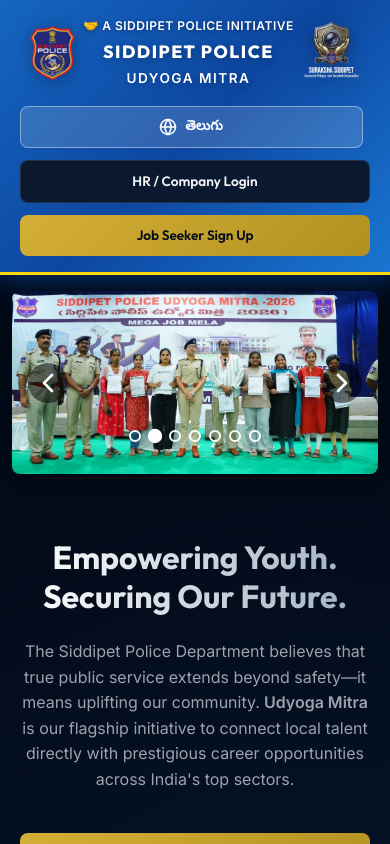
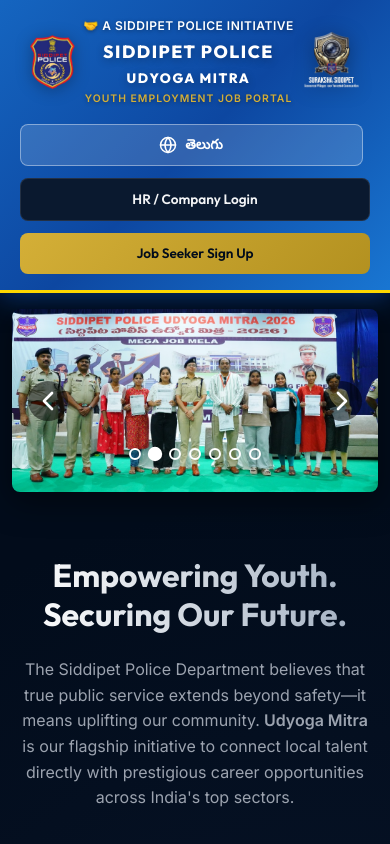
Before and after one commit to GOODBOYKITTU272/police-job-baord-, a React (Vite) app: page / in a window 390 px wide. Shown: the top 844 px of the page. Built offline with nearby package versions, Linux system fonts and the light colour scheme.

Commit message:
header updated

```diff
--- a/src/App.jsx
+++ b/src/App.jsx
@@ -26,6 +26,7 @@
     hrLogin: "HR / Company Login",
     jobSeekerSignUp: "Job Seeker Sign Up",
     initiative: "🤝 A SIDDIPET POLICE INITIATIVE",
+    portalSubtitle: "Youth employment job portal",
     heroTitle1: "Empowering Youth.",
     heroTitle2: "Securing Our Future.",
     heroDesc: "The Siddipet Police Department believes that true public service extends beyond safety—it means uplifting our community. Udyoga Mitra is our flagship initiative to connect local talent directly with prestigious career opportunities across India's top sectors.",
@@ -60,6 +61,7 @@
     hrLogin: "HR / కంపెనీ లాగిన్",
     jobSeekerSignUp: "ఉద్యోగార్థి సైన్ అప్",
     initiative: "🤝 ఒక సిద్దిపేట పోలీస్ చొరవ",
+    portalSubtitle: "యువత ఉపాధి జాబ్ పోర్టల్",
     heroTitle1: "యువత సాధికారత.",
     heroTitle2: "మన భవిష్యత్తుకు భద్రత.",
     heroDesc: "సిద్దిపేట పోలీస్ శాఖ నిజమైన ప్రజా సేవ భద్రతకు మించినదని నమ్ముతుంది—దీని అర్థం మన సమాజాన్ని ఉద్ధరించడం. భారతదేశపు అగ్రశ్రేణి రంగాలలో ప్రతిష్టాత్మకమైన కెరీర్ అవకాశాలతో స్థానిక ప్రతిభను నేరుగా అనుసంధానించే మా ప్రధాన చొరవ ఉద్యోగ మిత్ర.",
@@ -133,6 +135,7 @@
                 <h1>{t.policeTitle}</h1>
                 <span>{t.udyogaMitra}</span>
               </div>
+              <span className="portal-subtitle">{t.portalSubtitle}</span>
             </div>
             <img src="/surakshalogo1.png" alt="Siddipet Police Logo" className="police-logo right-logo" />
           </div>
--- a/src/index.css
+++ b/src/index.css
@@ -121,6 +121,7 @@
 
 
 .logo-text span {
+  font-family: 'Outfit', sans-serif;
   font-size: 1.6rem;
   font-weight: 900;
   letter-spacing: 1.5px;
@@ -129,6 +130,16 @@
   text-shadow: 0 2px 8px rgba(0, 0, 0, 0.3);
   white-space: nowrap;
   margin: 0;
+}
+
+.portal-subtitle {
+  font-size: 0.85rem;
+  font-weight: 600;
+  color: var(--accent-gold);
+  letter-spacing: 1px;
+  text-transform: uppercase;
+  text-shadow: 0 1px 4px rgba(0, 0, 0, 0.4);
+  margin-top: 0.1rem;
 }
 
 .nav-actions {
@@ -651,7 +662,12 @@
   }
 
   .logo-text span {
-    font-size: 0.9rem;
+    font-size: 1.1rem;
+    text-align: center;
+  }
+
+  .portal-subtitle {
+    font-size: 0.75rem;
     text-align: center;
   }
 
@@ -752,7 +768,12 @@
   }
 
   .logo-text span {
-    font-size: 0.75rem;
+    font-size: 0.95rem;
+  }
+
+  .portal-subtitle {
+    font-size: 0.65rem;
+    text-align: center;
   }
 
   .initiative-top-text {
```
